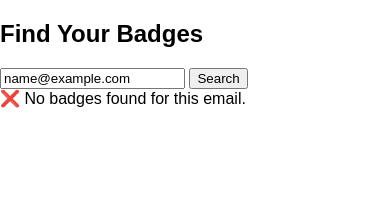
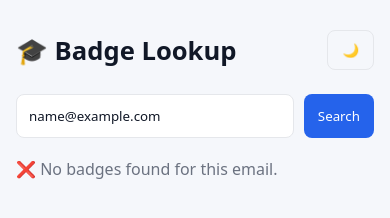
Before and after one commit to Divyam201218/badge-lookup, a website: page src/index.html in a window 390 px wide. Both pictures are taken after typing "name@example.com" into the empty fields and a click on the button "Search". Drawn offline with Linux system fonts and the light colour scheme; no server answers.

Commit message:
Enhance index.html with dark mode and improved layout
Refactor HTML structure and styles for better readability and responsiveness. Implement dark mode support and enhance search functionality.

```diff
--- a/src/index.html
+++ b/src/index.html
@@ -2,25 +2,173 @@
 <html>
 <head>
   <title>Badge Lookup</title>
+  <meta name="viewport" content="width=device-width, initial-scale=1" />
+
   <style>
-    body { font-family: Arial; max-width: 700px; margin: auto; }
-    .card { border: 1px solid #ccc; padding: 12px; margin: 10px 0; }
+    :root {
+      --bg: #f5f7fb;
+      --card: #ffffff;
+      --text: #111827;
+      --muted: #6b7280;
+      --border: #e5e7eb;
+      --accent: #2563eb;
+    }
+
+    body.dark {
+      --bg: #0f172a;
+      --card: #111827;
+      --text: #e5e7eb;
+      --muted: #94a3b8;
+      --border: #1f2933;
+      --accent: #60a5fa;
+    }
+
+    * {
+      box-sizing: border-box;
+      font-family: system-ui, -apple-system, Segoe UI, sans-serif;
+    }
+
+    body {
+      background: var(--bg);
+      color: var(--text);
+      margin: 0;
+      padding: 30px 16px;
+    }
+
+    .container {
+      max-width: 720px;
+      margin: auto;
+    }
+
+    .header {
+      display: flex;
+      justify-content: space-between;
+      align-items: center;
+      margin-bottom: 24px;
+    }
+
+    h2 {
+      margin: 0;
+      font-size: 1.6rem;
+    }
+
+    button {
+      cursor: pointer;
+      border: none;
+      background: var(--accent);
+      color: white;
+      padding: 10px 14px;
+      border-radius: 8px;
+      font-weight: 500;
+    }
+
+    button.secondary {
+      background: transparent;
+      color: var(--text);
+      border: 1px solid var(--border);
+    }
+
+    .search-box {
+      display: flex;
+      gap: 10px;
+      margin-bottom: 20px;
+    }
+
+    input {
+      flex: 1;
+      padding: 12px;
+      border-radius: 8px;
+      border: 1px solid var(--border);
+      background: var(--card);
+      color: var(--text);
+    }
+
+    input:focus {
+      outline: none;
+      border-color: var(--accent);
+    }
+
+    .result {
+      margin-top: 20px;
+    }
+
+    .email-title {
+      font-weight: 600;
+      margin-bottom: 10px;
+    }
+
+    .card {
+      background: var(--card);
+      border: 1px solid var(--border);
+      border-radius: 12px;
+      padding: 14px 16px;
+      margin-bottom: 14px;
+    }
+
+    .card h4 {
+      margin: 0 0 6px;
+      font-size: 1.05rem;
+    }
+
+    .meta {
+      font-size: 0.9rem;
+      color: var(--muted);
+      margin: 4px 0;
+    }
+
+    .card a {
+      display: inline-block;
+      margin-top: 8px;
+      text-decoration: none;
+      color: var(--accent);
+      font-weight: 500;
+    }
+
+    .loading,
+    .empty {
+      color: var(--muted);
+      margin-top: 16px;
+    }
   </style>
 </head>
+
 <body>
+  <div class="container">
 
-<h2>Find Your Badges</h2>
+    <div class="header">
+      <h2>🎓 Badge Lookup</h2>
+      <button class="secondary" onclick="toggleTheme()">🌙</button>
+    </div>
 
-<input type="email" id="email" placeholder="Enter your email" />
-<button onclick="search()">Search</button>
+    <div class="search-box">
+      <input type="email" id="email" placeholder="Enter your email" />
+      <button onclick="search()">Search</button>
+    </div>
 
-<div id="result"></div>
+    <div id="result" class="result"></div>
+  </div>
 
 <script>
+/* ---------- Theme ---------- */
+const savedTheme = localStorage.getItem("theme");
+if (savedTheme === "dark") document.body.classList.add("dark");
+
+function toggleTheme() {
+  document.body.classList.toggle("dark");
+  localStorage.setItem(
+    "theme",
+    document.body.classList.contains("dark") ? "dark" : "light"
+  );
+}
+
+/* ---------- Search ---------- */
 async function search() {
   const email = document.getElementById("email").value.trim();
   const resDiv = document.getElementById("result");
-  resDiv.innerHTML = "Loading...";
+
+  if (!email) return;
+
+  resDiv.innerHTML = `<div class="loading">Searching badges…</div>`;
 
   const res = await fetch("/.netlify/functions/fetch", {
     method: "POST",
@@ -29,22 +177,24 @@ async function search() {
   });
 
   if (res.status === 404) {
-    resDiv.innerHTML = "❌ No badges found for this email.";
+    resDiv.innerHTML = `<div class="empty">❌ No badges found for this email.</div>`;
     return;
   }
 
   const data = await res.json();
   const badges = data[email];
 
-  let html = `<h3>${email}</h3>`;
+  let html = `<div class="email-title">${email}</div>`;
+
   badges.forEach(b => {
     html += `
       <div class="card">
         <h4>${b.series}</h4>
-        <p><b>Name:</b> ${b.name}</p>
-        <p><b>Issued:</b> ${b.issued}</p>
-        <a href="${b.link}" target="_blank">View Badge</a>
-      </div>`;
+        <div class="meta"><b>Name:</b> ${b.name}</div>
+        <div class="meta"><b>Issued:</b> ${b.issued}</div>
+        <a href="${b.link}" target="_blank">View Badge →</a>
+      </div>
+    `;
   });
 
   resDiv.innerHTML = html;
```
